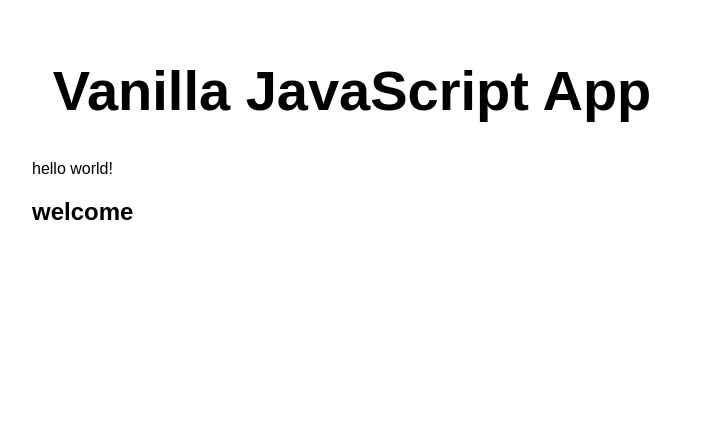
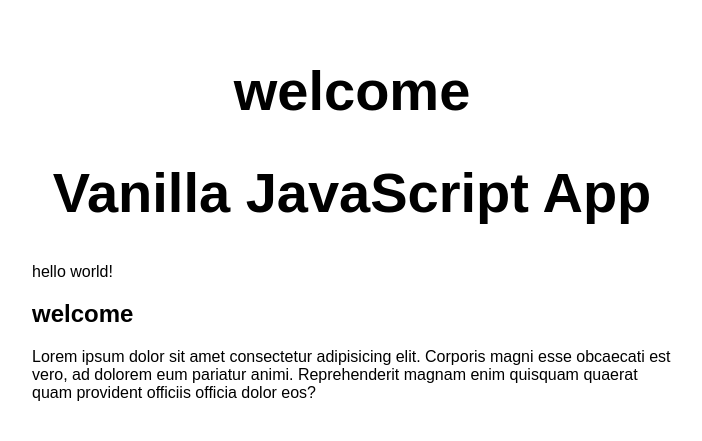
Before and after one commit to Ramyameleshimi/ramyav, a website: page src/index.html in a window 1280 px wide. Shown: the whole page, without its empty margins (288-990 px from the left). Drawn offline with Linux system fonts and the light colour scheme.

Commit message:
added p tag

```diff
--- a/src/index.html
+++ b/src/index.html
@@ -9,9 +9,11 @@
 
 <body>
   <main>
+    <h1>welcome</h1>
     <h1>Vanilla JavaScript App</h1>
     <p>hello world!</p>
     <h2>welcome</h2>
+    <p>Lorem ipsum dolor sit amet consectetur adipisicing elit. Corporis magni esse obcaecati est vero, ad dolorem eum pariatur animi. Reprehenderit magnam enim quisquam quaerat quam provident officiis officia dolor eos?</p>
 
   </main>
 </body>
```
